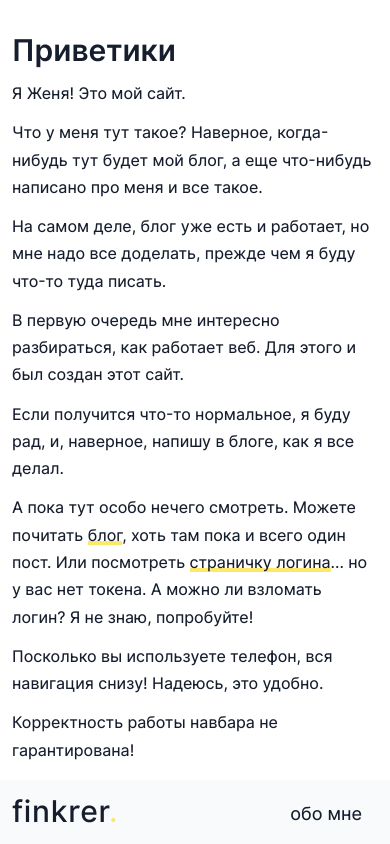
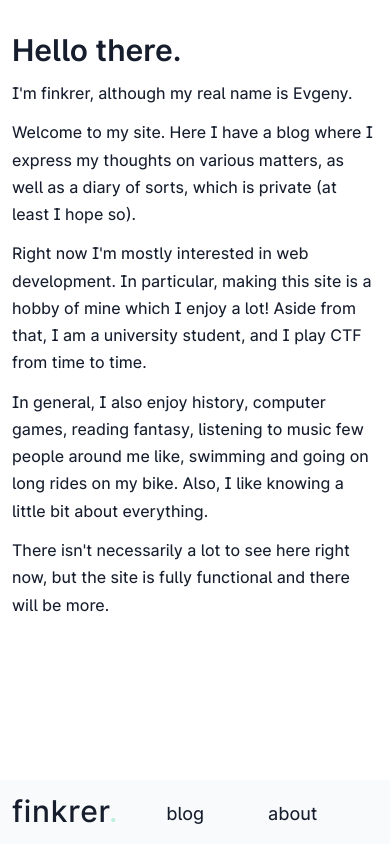
Before and after one commit to finkrer/finkrer.tech, a Next.js app: page /about in a window 390 px wide. Built offline with nearby package versions, Linux system fonts and the light colour scheme.

Commit message:
Change site language to English

```diff
--- a/package.json
+++ b/package.json
@@ -1,6 +1,6 @@
 {
   "name": "finkrer.wtf",
-  "version": "0.5.0",
+  "version": "0.7.0",
   "private": true,
   "scripts": {
     "dev": "next dev",
--- /dev/null
+++ b/src/components/BetterLink.tsx
@@ -0,0 +1,9 @@
+import Link from 'next/link'
+
+const BetterLink = ({ href, className, children }) => (
+  <Link href={href}>
+    <a className={className}>{children}</a>
+  </Link>
+)
+
+export default BetterLink
--- a/src/components/Header.tsx
+++ b/src/components/Header.tsx
@@ -1,27 +1,33 @@
-import NavItem from 'components/NavItem'
-import Link from 'next/link'
+import Link from 'components/BetterLink'
+
+const NavItem = ({ href, children }) => (
+  <ul>
+    <Link
+      href={href}
+      className="inline-block px-4 py-1 mt-1 ml-8 text-lg lowercase rounded hover:bg-gray-200"
+    >
+      {children}
+    </Link>
+  </ul>
+)
 
 const Header = () => (
   <header>
     <nav>
-      <menu className="flex items-center justify-between py-3 pl-0 m-0 select-none">
-        <NavItem
-          href="/"
-          className="inline-block text-3xl font-medium tracking-wide rounded"
-        >
-          finkrer
-          <span className="text-accent-200">
-            <Link href="/admin">
-              <a>.</a>
+      <menu className="flex items-center py-3 pl-0 m-0 select-none">
+        <ul>
+          <Link
+            href="/"
+            className="inline-block text-3xl font-medium tracking-wide rounded"
+          >
+            finkrer
+            <Link className="text-accent-200" href="/admin">
+              .
             </Link>
-          </span>
-        </NavItem>
-        <NavItem
-          href="/about"
-          className="inline-block px-4 py-1 mt-1 ml-8 text-lg lowercase rounded hover:bg-gray-200"
-        >
-          Обо мне
-        </NavItem>
+          </Link>
+        </ul>
+        <NavItem href="/">Blog</NavItem>
+        <NavItem href="/about">About</NavItem>
       </menu>
     </nav>
   </header>
--- a/src/components/InlineLink.tsx
+++ b/src/components/InlineLink.tsx
@@ -1,8 +1,8 @@
-import Link from 'next/link'
+import Link from 'components/BetterLink'
 
 const InlineLink = ({ href, children }) => (
-  <Link href={href}>
-    <a className="hover:bg-yellow-50 link-decoration">{children}</a>
+  <Link href={href} className="hover:bg-yellow-50 link-decoration">
+    {children}
   </Link>
 )
 
--- a/src/components/NavItem.tsx
+++ /dev/null
@@ -1,11 +0,0 @@
-import Link from 'next/link'
-
-const NavItem = ({ href, className, children }) => (
-  <ul>
-    <Link href={href}>
-      <a className={className}>{children}</a>
-    </Link>
-  </ul>
-)
-
-export default NavItem
--- a/src/components/Timestamp.tsx
+++ b/src/components/Timestamp.tsx
@@ -1,12 +1,11 @@
 import dayjs from 'dayjs'
 import relativeTime from 'dayjs/plugin/relativeTime'
-import 'dayjs/locale/ru'
 import { useState } from 'react'
 
 const Timestamp = ({ datetime, className }) => {
   const [showFull, setShowFull] = useState(false)
   dayjs.extend(relativeTime)
-  const m = dayjs(datetime).locale('ru')
+  const m = dayjs(datetime)
 
   return (
     <time
--- a/src/layout/Layout.tsx
+++ b/src/layout/Layout.tsx
@@ -6,7 +6,7 @@ import ContentContainer from 'layout/ContentContainer'
 import { useEffect, useState } from 'react'
 
 const Layout = ({ title, description, children }) => {
-  const [prevPos, setPrevPos] = useState(Number)
+  const [prevPos, setPrevPos] = useState(0)
   const handleScroll = () => {
     const currentPos = window.pageYOffset
 
@@ -16,8 +16,8 @@ const Layout = ({ title, description, children }) => {
         e.setAttribute(
           'style',
           prevPos >= currentPos
-            ? 'bottom: 0; transition: bottom 0.3s ease-out'
-            : 'bottom: -4rem; transition: bottom 0.3s ease-in'
+            ? 'bottom: 0; transition: bottom 0.2s ease-out'
+            : 'bottom: -4rem; transition: bottom 0.2s ease-in'
         )
       )
     setPrevPos(currentPos)
--- a/src/lib/auth.ts
+++ b/src/lib/auth.ts
@@ -4,7 +4,7 @@ export const tokenIsCorrect = (token: string) =>
   process.env.ADMIN_TOKEN === token
 
 export const containsToken = (str: string) =>
-  str && str.indexOf(`token=${process.env.ADMIN_TOKEN}`) !== -1
+  str != null && str.indexOf(`token=${process.env.ADMIN_TOKEN}`) !== -1
 
 export const isAuthorized = (req: IncomingMessage) =>
   containsToken(req.headers?.cookie)
--- a/src/pages/about.tsx
+++ b/src/pages/about.tsx
@@ -1,40 +1,29 @@
 import Layout from 'layout/Layout'
-import InlineLink from 'components/InlineLink'
 
 const About = () => (
   <Layout title="finkrer.wtf" description="My cool personal website">
     <article>
-      <h1 className="text-3xl">Приветики</h1>
-      <p>Я Женя! Это мой сайт.</p>
+      <h1 className="text-3xl">Hello there.</h1>
+      <p>I'm finkrer, although my real name is Evgeny.</p>
       <p>
-        Что у меня тут такое? Наверное, когда-нибудь тут будет мой блог, а еще
-        что-нибудь написано про меня и все такое.
+        Welcome to my site. Here I have a blog where I express my thoughts on
+        various matters, as well as a diary of sorts, which is private (at least
+        I hope so).
       </p>
       <p>
-        На самом деле, блог уже есть и работает, но мне надо все доделать,
-        прежде чем я буду что-то туда писать.
+        Right now I'm mostly interested in web development. In particular,
+        making this site is a hobby of mine which I enjoy a lot! Aside from
+        that, I am a university student, and I play CTF from time to time.
       </p>
       <p>
-        В первую очередь мне интересно разбираться, как работает веб. Для этого
-        и был создан этот сайт.
+        In general, I also enjoy history, computer games, reading fantasy,
+        listening to music few people around me like, swimming and going on long
+        rides on my bike. Also, I like knowing a little bit about everything.
       </p>
       <p>
-        Если получится что-то нормальное, я буду рад, и, наверное, напишу в
-        блоге, как я все делал.
+        There isn't necessarily a lot to see here right now, but the site is
+        fully functional and there will be more.
       </p>
-      <p>
-        А пока тут особо нечего смотреть. Можете почитать{' '}
-        <InlineLink href="/blog">блог</InlineLink>, хоть там пока и всего один
-        пост. Или посмотреть{' '}
-        <InlineLink href="/login">страничку логина</InlineLink>
-        ... но у вас нет токена. А можно ли взломать логин? Я не знаю,
-        попробуйте!
-      </p>
-      <p className="sm:hidden">
-        Посколько вы используете телефон, вся навигация снизу! Надеюсь, это
-        удобно.
-      </p>
-      <p className="sm:hidden">Корректность работы навбара не гарантирована!</p>
     </article>
   </Layout>
 )
--- a/src/styles/global.css
+++ b/src/styles/global.css
@@ -10,6 +10,7 @@ html {
   font: 16px / calc(1ex / 0.32) 'Inter', helvetica, arial, sans-serif;
   font-feature-settings: 'calt', 'case', 'ss03', 'ss04';
   font-weight: 450;
+  text-rendering: optimizeLegibility;
 }
 
 @screen sm {
--- a/tailwind.config.js
+++ b/tailwind.config.js
@@ -1,7 +1,7 @@
 const palette = require('tailwindcss/lib/flagged/uniformColorPalette')
 const colors = palette.default.theme.colors
 
-const accent = colors.yellow
+const accent = colors.green
 
 module.exports = {
   purge: ['**/*.tsx'],
```
Also changed, not shown: src/pages/admin.tsx (+28 -14 lines), 1 other file (tests, documents, lock files or other folders).
